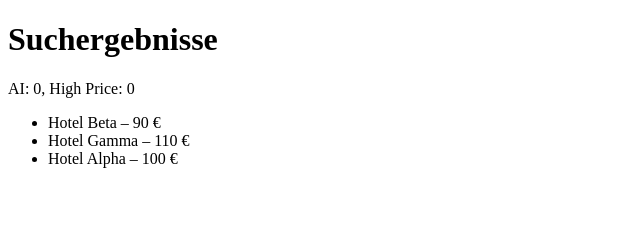
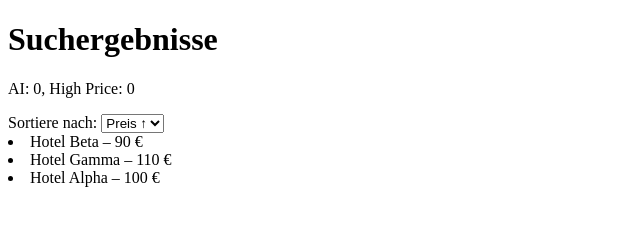
Before and after one commit to fwisheu/Mockup, a plain HTML site: page results.html in a window 1280 px wide. Shown: the whole page, without its empty margins (0-640 px from the left). Drawn offline with Linux system fonts and the light colour scheme.

Commit message:
Update results.html

```diff
--- a/results.html
+++ b/results.html
@@ -6,12 +6,24 @@
 </head>
 <body>
 
-  <h1>Suchergebnisse</h1>
+ <h1>Suchergebnisse</h1>
 
-  <!-- Nur für Pretests / Debug -->
-  <p id="condition-info"></p>
+<!-- Optional Debug -->
+<p id="condition-info"></p>
 
-  <ul id="results-list"></ul>
+<!-- Filter / Sort -->
+<div id="controls">
+  <label>
+    Sortiere nach:
+    <select id="sort-select">
+      <option value="price-asc">Preis ↑</option>
+      <option value="price-desc">Preis ↓</option>
+    </select>
+  </label>
+</div>
+
+<!-- Hotel Liste -->
+<div id="results-list" class="hotel-list"></div>
 
   <script src="js/config.js"></script>
   <script src="js/hotel-data.js"></script>
```
